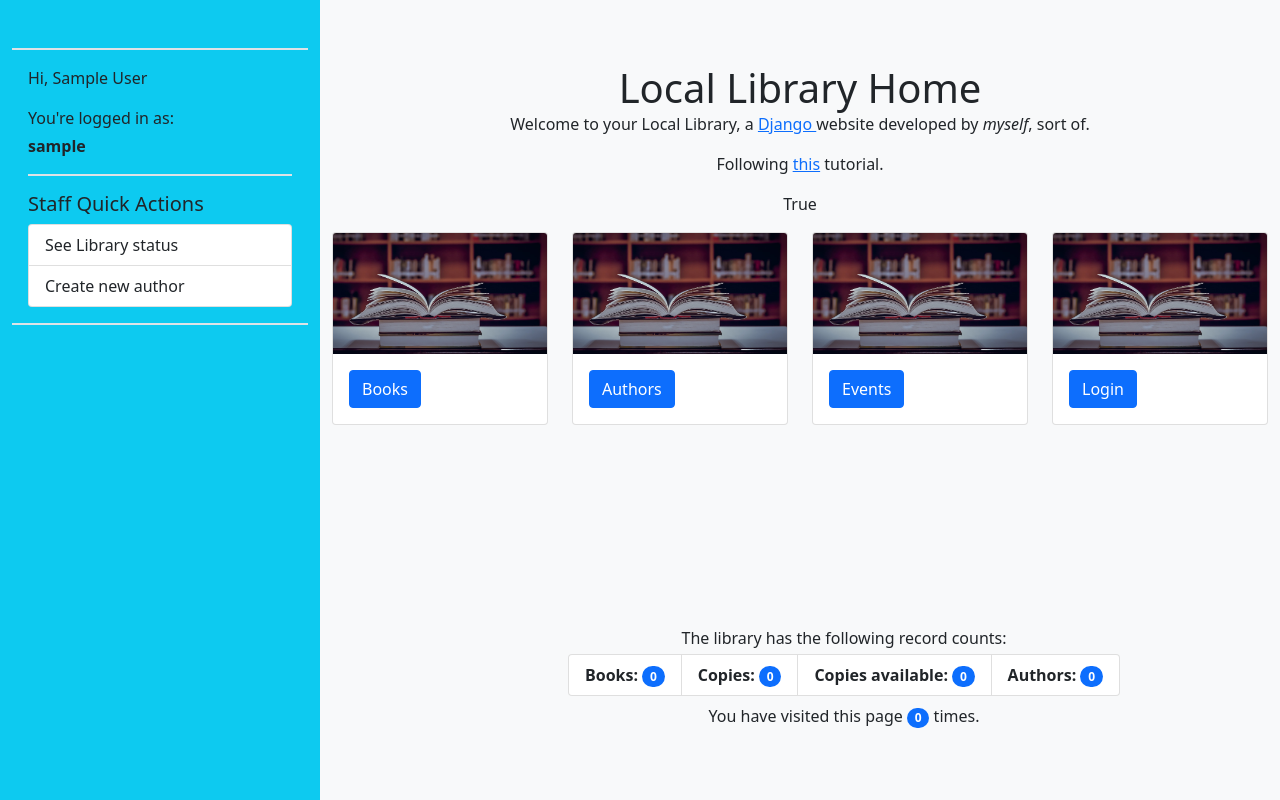
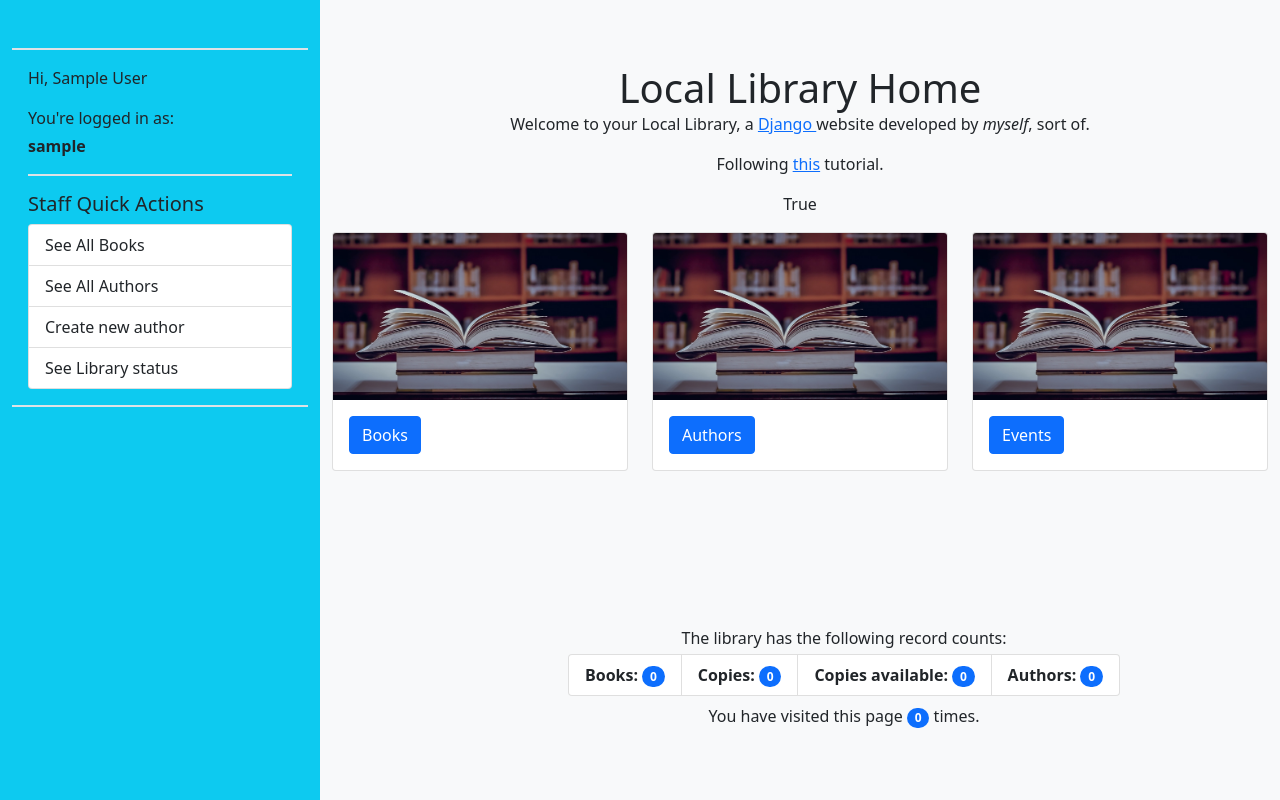
Before and after one commit to fuoridallarete/fuzzy-library, a Django app: page /library/ in a window 1280 px wide. Shown: the part 56-856 px from the top of the page. Run offline with Django 3.2, Linux system fonts and the light colour scheme; the visitor is signed in with stand-in values (Sample User, id 1); data that the repository does not hold is empty.

Commit message:
refactoring style

```diff
--- a/library_project/library/templates/library/author_list.html
+++ b/library_project/library/templates/library/author_list.html
@@ -7,7 +7,7 @@
        </div>
        <div>
            <a
-              class="btn btn-primary btn-block my-3" type="submit"
+              class="btn btn-success btn-block my-3" type="submit"
               href="{% url 'author_create' %}"
             >
               Create New
--- a/library_project/library/templates/library/index.html
+++ b/library_project/library/templates/library/index.html
@@ -63,19 +63,6 @@
               </div>
             </div>
         </div>
-        <div class="col">
-            <div class="card">
-                    {% load static %}
-                    <img
-                       src="{% static 'library/images/bg-books.jpg' %}"
-                       alt="admin card image button"
-                       class="card-img-top"
-                    />
-                  <div class="card-body">
-                    <a href="#" class="btn btn-primary">Login</a>
-                  </div>
-                </div>
-            </div>
         {% endblock %}
         {% block footer %}
             <p class="mb-1">The library has the following record counts:</p>
--- a/library_project/library/templates/library/partials/_sidebar.html
+++ b/library_project/library/templates/library/partials/_sidebar.html
@@ -6,14 +6,26 @@
         <div class="border-top border-2">
             <h5 class="mt-3">Staff Quick Actions</h5>
             <ul class="list-group">
-                <li class="list-group-item">
-                    <a
-                      href="{% url 'library_status' %}"
-                      class="text-decoration-none text-reset"
-                    >
-                        See Library status
-                    </a>
-                </li>
+                {% if request.path !=  '/library/books/' %}
+                    <li class="list-group-item">
+                        <a
+                          href="{% url 'books' %}"
+                          class="text-decoration-none text-reset"
+                        >
+                            See All Books
+                        </a>
+                    </li>
+                {% endif %}
+                {% if request.path !=  '/library/authors/' %}
+                    <li class="list-group-item">
+                        <a
+                          href="{% url 'authors' %}"
+                          class="text-decoration-none text-reset"
+                        >
+                            See All Authors
+                        </a>
+                    </li>
+                {% endif %}
                 <li class="list-group-item">
                     <a
                       href="{% url 'author_create' %}"
@@ -22,6 +34,16 @@
                         Create new author
                     </a>
                 </li>
+                {% if request.path !=  '/library/library_status/' %}
+                    <li class="list-group-item">
+                        <a
+                          href="{% url 'library_status' %}"
+                          class="text-decoration-none text-reset"
+                        >
+                            See Library status
+                        </a>
+                    </li>
+                {% endif %}
             </ul>
         </div>
     {% else %}
```
Also changed, not shown: library_project/library/templates/library/author_confirm_delete.html (+7 -1 lines), library_project/library/templates/library/author_detail.html (+7 -5 lines), library_project/library/templates/library/library_status.html (+4 -4 lines).
